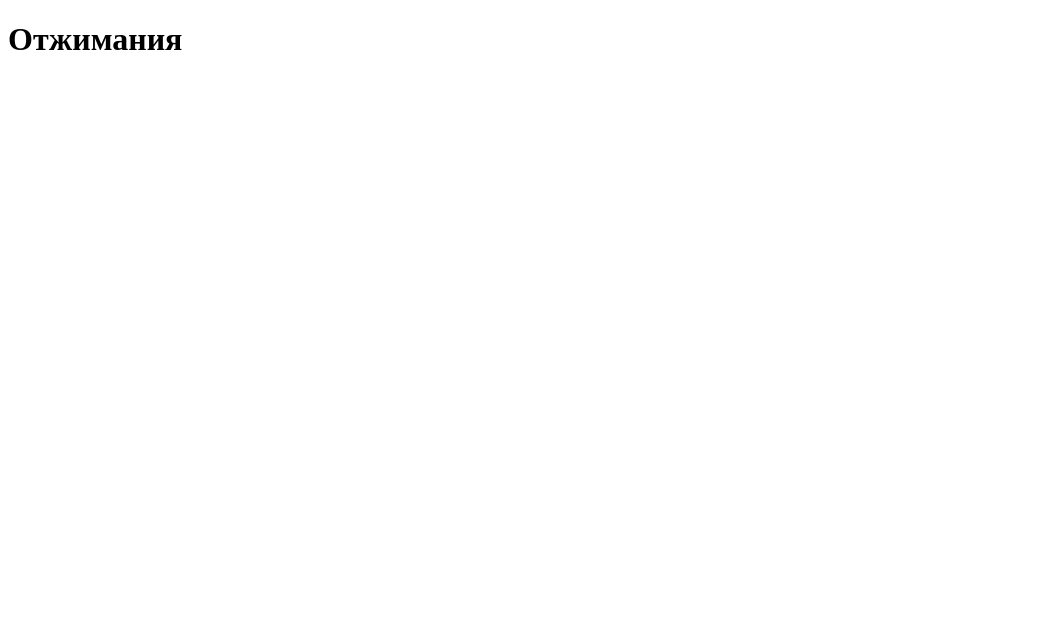
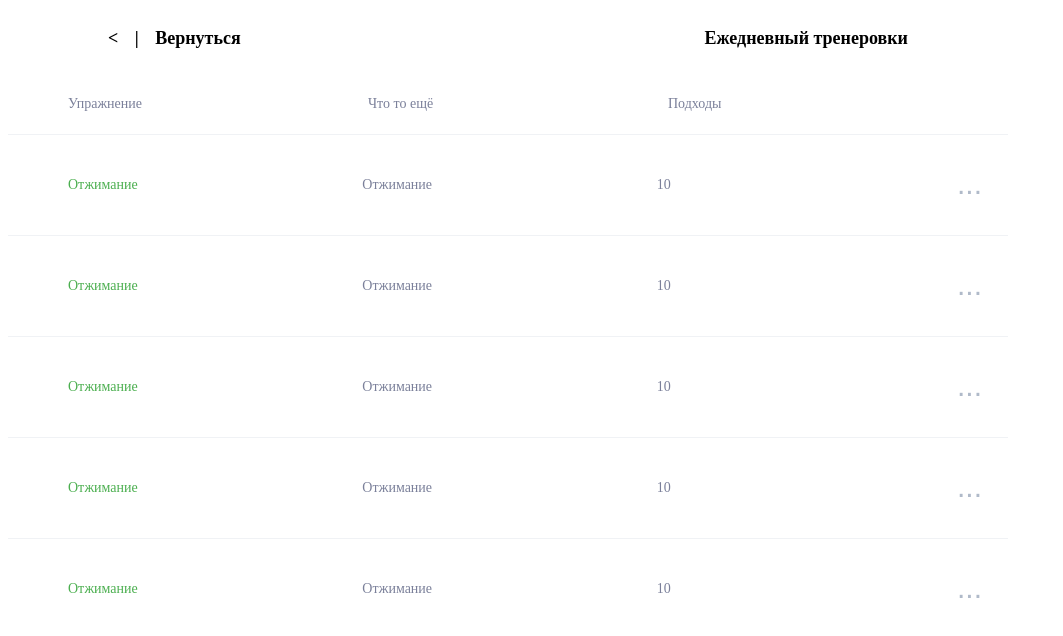
Before and after one commit to Cherepanov-project/fitproject, a Next.js app: page /calendar/workout/1 in a window 1280 px wide. Shown: the top 636 px of the page, without its empty margins (0-1063 px from the left). Built offline with nearby package versions, Linux system fonts and the light colour scheme.

Commit message:
Две компонеты Список упражнений на день и Каждое упражнение

```diff
--- /dev/null
+++ b/model/workout/wokout.ts
@@ -0,0 +1,45 @@
+export interface workoutDayType {
+  id: number;
+  name: string;
+  repeat: number;
+  exercises: string;
+  activeMenu: boolean;
+}
+
+export const workoutDay: workoutDayType[] = [
+  {
+    id: 10,
+    name: "Отжимание",
+    repeat: 10,
+    exercises: "Отжимание",
+    activeMenu: false,
+  },
+  {
+    id: 2,
+    name: "Отжимание",
+    repeat: 10,
+    exercises: "Отжимание",
+    activeMenu: false,
+  },
+  {
+    id: 7,
+    name: "Отжимание",
+    repeat: 10,
+    exercises: "Отжимание",
+    activeMenu: false,
+  },
+  {
+    id: 9,
+    name: "Отжимание",
+    repeat: 10,
+    exercises: "Отжимание",
+    activeMenu: false,
+  },
+  {
+    id: 8,
+    name: "Отжимание",
+    repeat: 10,
+    exercises: "Отжимание",
+    activeMenu: false,
+  },
+];
--- /dev/null
+++ b/pages/calendar/workout/ItemWorkout.tsx
@@ -0,0 +1,46 @@
+import Link from "next/link";
+import { FC } from "react";
+import { workoutDayType } from "../../../model/workout/wokout";
+import {
+  ListItem,
+  ItemWorkoutDiv,
+  ButtonMenu,
+  ButtonDiv,
+  DropMenu,
+  WorkoutLink,
+} from "./styledWorkout";
+
+interface ItemWorkoutProps {
+  workoutEl: workoutDayType;
+  asPath: string;
+  menuClickShow?: (id: number) => void;
+}
+
+const ItemWorkout: FC<ItemWorkoutProps> = ({
+  workoutEl,
+  asPath,
+  menuClickShow,
+}) => {
+  return (
+    <ListItem>
+      <ItemWorkoutDiv>
+        <Link
+          href={{
+            pathname: `/calendar/workoutExercises/${workoutEl.exercises}`,
+            query: { url: asPath, eating: workoutEl.exercises },
+          }}
+        >
+          <WorkoutLink>{workoutEl.name}</WorkoutLink>
+        </Link>
+      </ItemWorkoutDiv>
+      <ItemWorkoutDiv color="#7B809A">{workoutEl.exercises}</ItemWorkoutDiv>
+      <ItemWorkoutDiv color="#7B809A">{workoutEl.repeat}</ItemWorkoutDiv>
+      <ButtonDiv>
+        <ButtonMenu onClick={() => menuClickShow(workoutEl.id)}>...</ButtonMenu>
+        <DropMenu $display={workoutEl.activeMenu}>Меню</DropMenu>
+      </ButtonDiv>
+    </ListItem>
+  );
+};
+
+export default ItemWorkout;
--- a/pages/calendar/workout/[el].tsx
+++ b/pages/calendar/workout/[el].tsx
@@ -1,11 +1,59 @@
 import { useRouter } from "next/router";
 import CalendarContainer from "../../../common/CalendarContainer";
+import HeadLinkBack from "../../../common/HeadLinkBack";
+import { WorkoutUl, ListWorkoutName, ItemWorkoutDiv } from "./styledWorkout";
+import { workoutDay, workoutDayType } from "../../../model/workout/wokout";
+import { useState } from "react";
+import ItemWorkout from "./ItemWorkout";
 
 export default function () {
-  const route = useRouter();
+  const { asPath } = useRouter();
+  const [arrWorkoutDay, setWorkoutDay] = useState<workoutDayType[]>(workoutDay);
+
+  const menuClickShow = (id: number) => {
+    const workoutMutation = arrWorkoutDay.map((item) => {
+      return {
+        ...item,
+        activeMenu: item.id === id ? !item.activeMenu : false,
+      };
+    });
+    setWorkoutDay(workoutMutation);
+  };
+
+  const workoutEllement = arrWorkoutDay.map((el: workoutDayType) => {
+    return (
+      <ItemWorkout
+        key={el.id}
+        workoutEl={el}
+        asPath={asPath}
+        menuClickShow={menuClickShow}
+      />
+    );
+  });
+
   return (
     <CalendarContainer>
-      <h1>Отжимания</h1>
+      <HeadLinkBack
+        namesCompoent={"Ежедневный тренеровки"}
+        backLink={"/calendar/"}
+      />
+      <div>
+        <WorkoutUl>
+          <ListWorkoutName>
+            <ItemWorkoutDiv color="#7B809A" fontSize="14px">
+              Упражнение
+            </ItemWorkoutDiv>
+            <ItemWorkoutDiv color="#7B809A" fontSize="14px">
+              Что то ещё
+            </ItemWorkoutDiv>
+            <ItemWorkoutDiv color="#7B809A" fontSize="14px">
+              Подходы
+            </ItemWorkoutDiv>
+            <div></div>
+          </ListWorkoutName>
+          {workoutEllement}
+        </WorkoutUl>
+      </div>
     </CalendarContainer>
   );
 }
--- /dev/null
+++ b/pages/calendar/workout/styledWorkout.ts
@@ -0,0 +1,75 @@
+import styled from "styled-components";
+
+interface ItemWorkoutProps {
+  fontSize?: string;
+  color?: string;
+}
+
+interface DropMenuProps {
+  $display: boolean;
+}
+
+export const WorkoutUl = styled.ul`
+  margin: 0;
+  padding: 0;
+  line-height: 30px;
+`;
+export const ListWorkoutName = styled.li`
+  height: 70px;
+  justify-content: space-between;
+  list-style: none;
+  display: flex;
+  flex-wrap: nowrap;
+  align-items: flex-end;
+  padding-left: 60px;
+  padding-right: 40px;
+  margin-bottom: 15px;
+`;
+
+export const ItemWorkoutDiv = styled.div<ItemWorkoutProps>`
+  width: 15%;
+  color: ${({ color }) => color || "black"};
+  font-size: ${({ fontSize }) => fontSize || "14px"};
+`;
+
+export const ListItem = styled.li`
+  height: 100px;
+  justify-content: space-between;
+  list-style: none;
+  display: flex;
+  flex-wrap: nowrap;
+  border-top: 1px solid #f0f2f5;
+  padding-left: 60px;
+  padding-right: 20px;
+  align-items: center;
+`;
+
+export const ButtonMenu = styled.button`
+  color: #b0bac9;
+  border: none;
+  font-size: 30px;
+  cursor: pointer;
+  background: transparent;
+`;
+export const DropMenu = styled.div<DropMenuProps>`
+  display: ${(props) => {
+    return props.$display ? "block" : "none";
+  }};
+  position: absolute;
+  background-color: #7b809a;
+  box-shadow: 0px 8px 16px 0px rgba(0, 0, 0, 0.2);
+  z-index: 1;
+  border-radius: 2px;
+  padding: 2px;
+  top: -30px;
+  right: 35px;
+`;
+export const ButtonDiv = styled.div`
+  position: relative;
+`;
+
+export const WorkoutLink = styled.a`
+  text-decoration: none;
+  color: #4caf50;
+  cursor: pointer;
+`;
```
Also changed, not shown: common/exercises/Exercises.tsx (added, +19 -0 lines), common/exercises/styledExercises.ts (added, +8 -0 lines), pages/calendar/workoutExercises/[exercises].tsx (added, +16 -0 lines).
